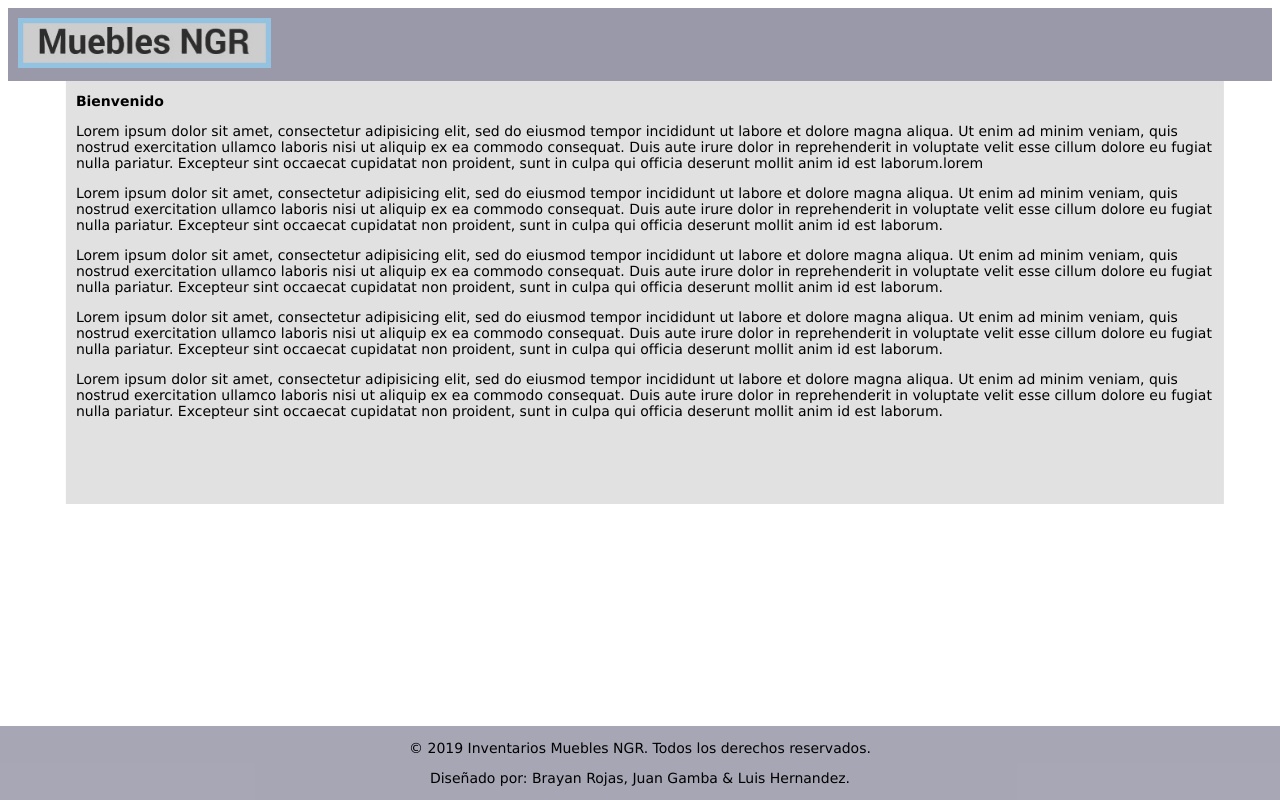
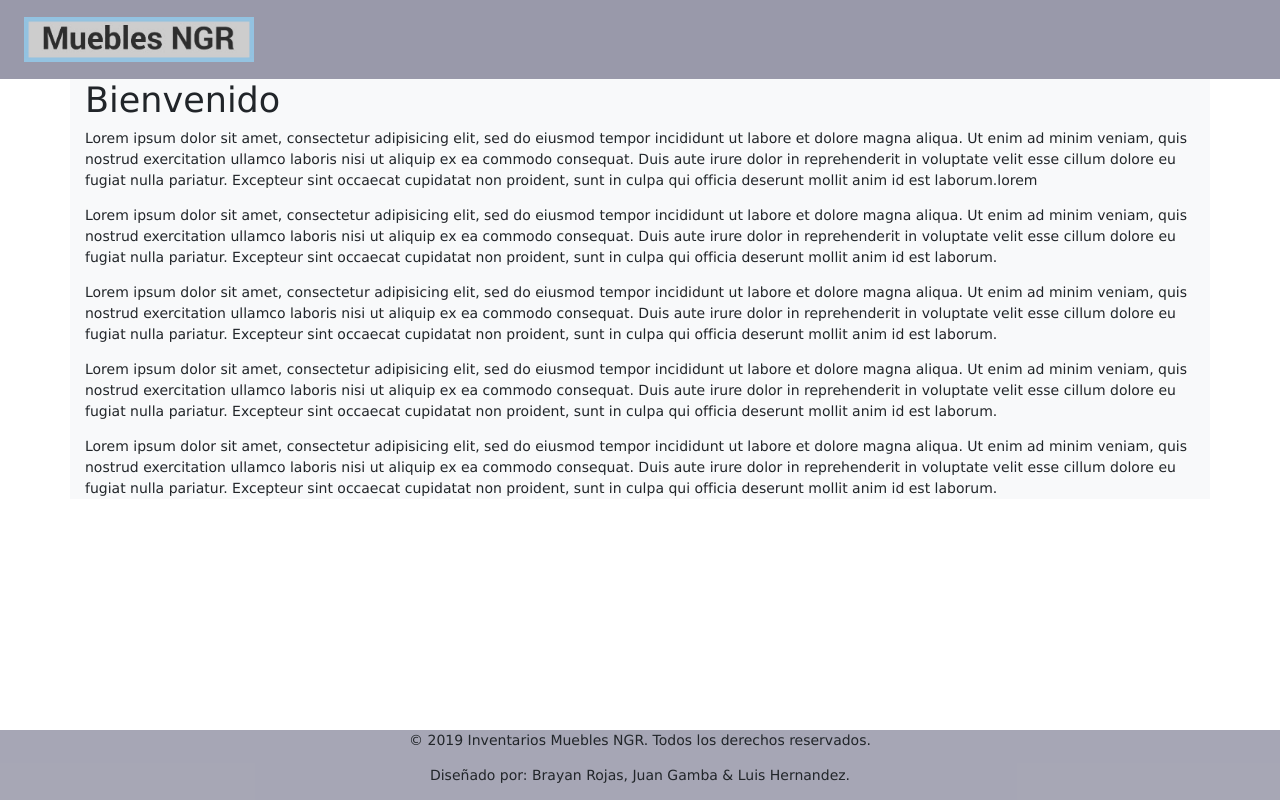
Before and after one commit to brayanrojassena/ProyectoCis, a PHP site: page / in a window 1280 px wide. Run offline with PHP 8.4, Linux system fonts and the light colour scheme.

Commit message:
Index.php

```diff
--- a/code/index.php
+++ b/code/index.php
@@ -3,13 +3,14 @@
 <head>
 	<meta charset="utf-8">
 	<link rel="stylesheet" type="text/css" href="css/estilos.css">
+	<link rel="stylesheet" type="text/css" href="css/bootstrap.min.css">
 	<title>MUEBLES NGR</title>
 </head>
 <body>
-	<div class="banner">
+	<div class="banner navbar">
 		<?php include("est_banner.php"); ?>
 	</div>
-	<div class="contenedor">
+	<div class="container bg-light">
 		<h1>Bienvenido</h1>
 		<p>Lorem ipsum dolor sit amet, consectetur adipisicing elit, sed do eiusmod
 		tempor incididunt ut labore et dolore magna aliqua. Ut enim ad minim veniam,
@@ -42,8 +43,8 @@
 		cillum dolore eu fugiat nulla pariatur. Excepteur sint occaecat cupidatat non
 		proident, sunt in culpa qui officia deserunt mollit anim id est laborum.</p>
 	</div>
-	<div class="footer">
+	<footer class="footer">
 		<?php include("est_footerl.php"); ?>
-	</div>
+	</footer>
 </body>
 </html>
```
